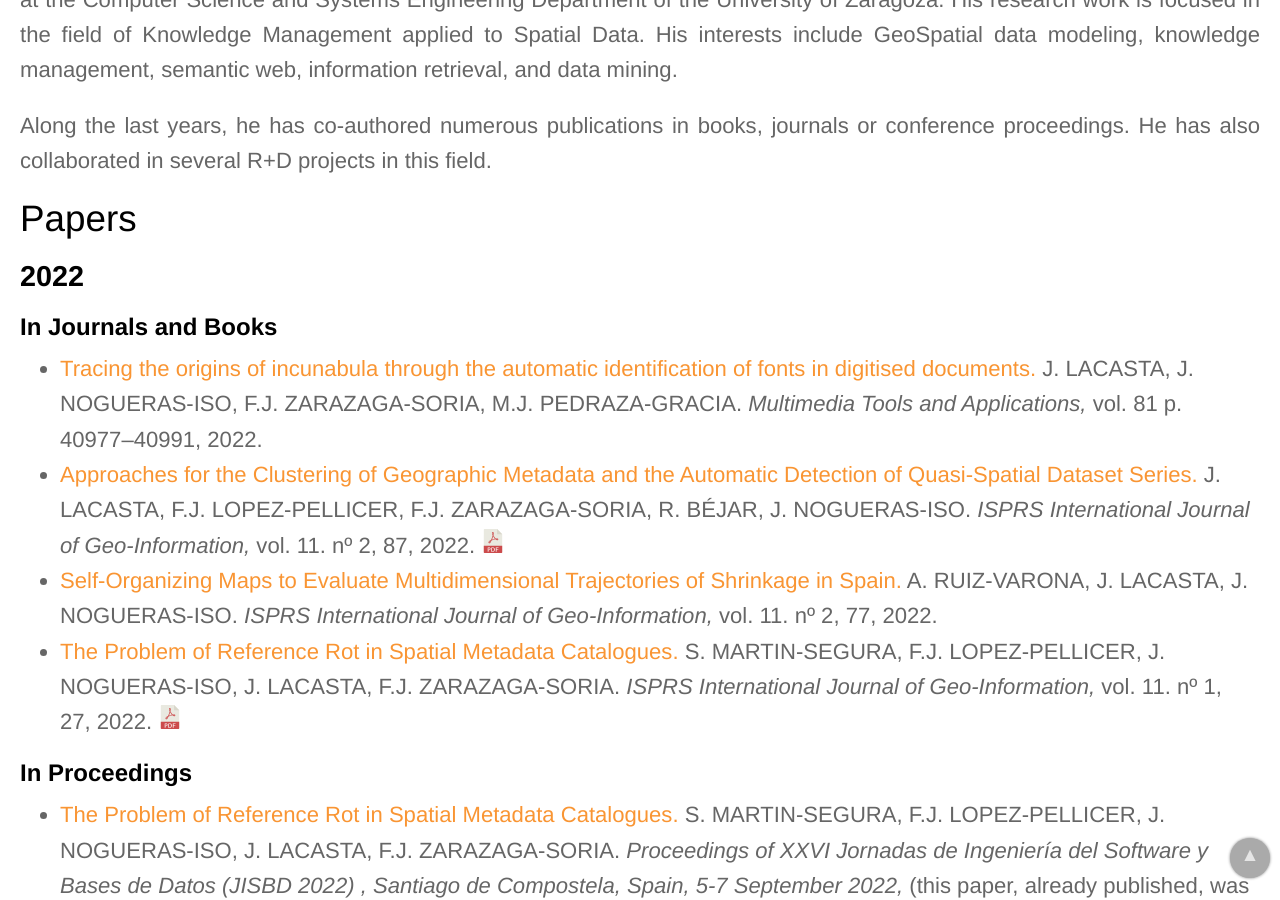
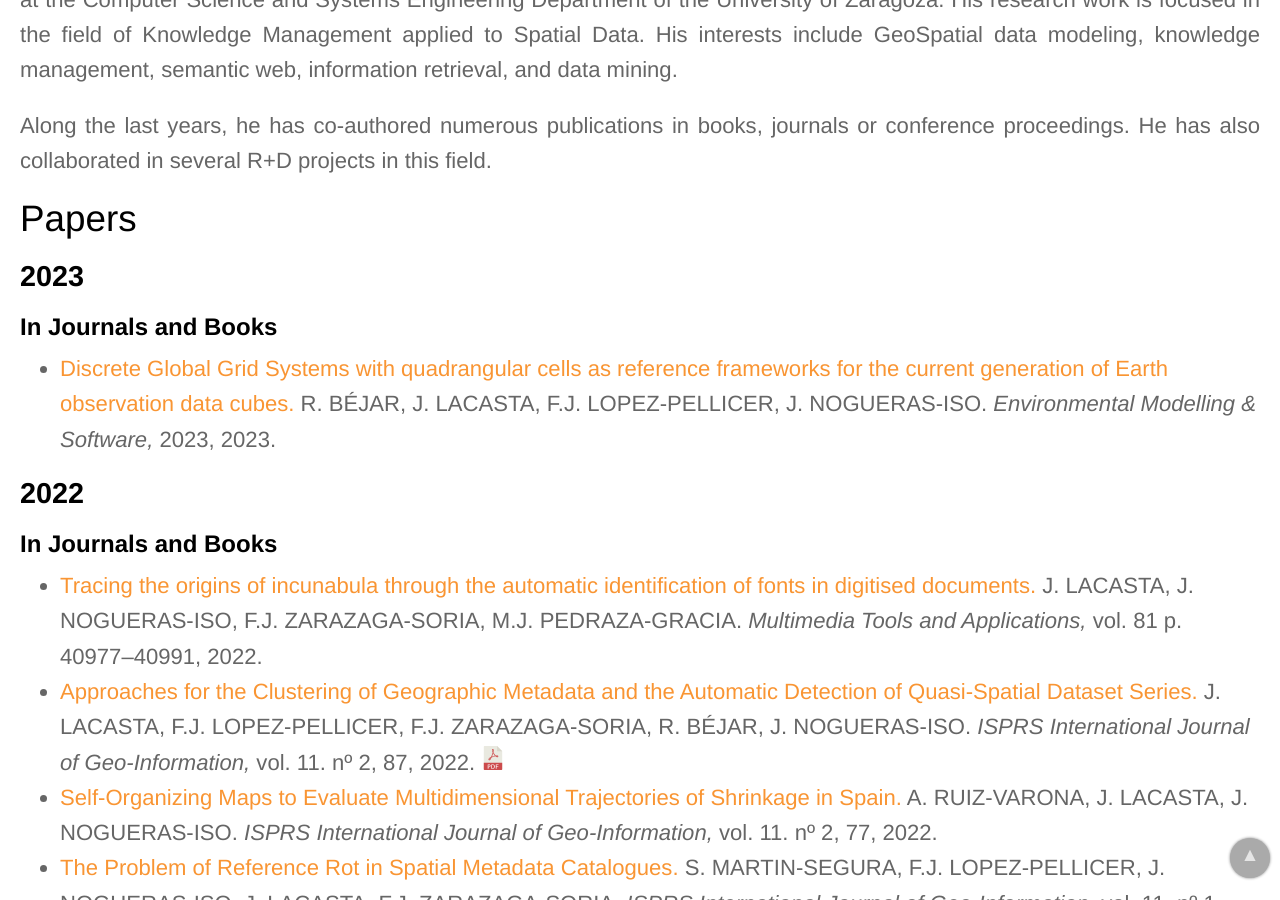
Before and after one commit to IAAA-Lab/IAAA-Lab.github.io, a Jekyll site: the page built from _staff/jlacasta.md, in a window 1280 px wide and 900 px high, scrolled down 612 px. Built offline with Jekyll 4.4.1, drawn with Linux system fonts in a browser that asks for light colours.

Commit message:
Artículo dggs de la em&s ya online añadido.

```diff
--- a/_data/papers.yml
+++ b/_data/papers.yml
@@ -1,6 +1,14 @@
 # Importante: dentro de este fichero los artículos tienen que estar ordenados por año
 # (los más recientes primero) y dentro de cada año primero van los libros, luego los
 # artículos de revista y capítulos de libro y finalmente los artículos de congreso
+# -------------------
+- title: "Discrete Global Grid Systems with quadrangular cells as reference frameworks for the current generation of Earth observation data cubes"
+  url: https://doi.org/10.1016/j.envsoft.2023.105656
+  authors: R. BÉJAR, J. LACASTA, F.J. LOPEZ-PELLICER, J. NOGUERAS-ISO
+  publication: "Environmental Modelling & Software"
+  publication_detail: "2023"
+  year: 2023
+  doi: https://doi.org/10.1016/j.envsoft.2023.105656
 # -------------------
 - title: "First Steps toward Voice User Interfaces for Web-Based Navigation of Geographic Information: A Spanish Terms Study"
   url: https://www.mdpi.com/2076-3417/13/4/2083
```
